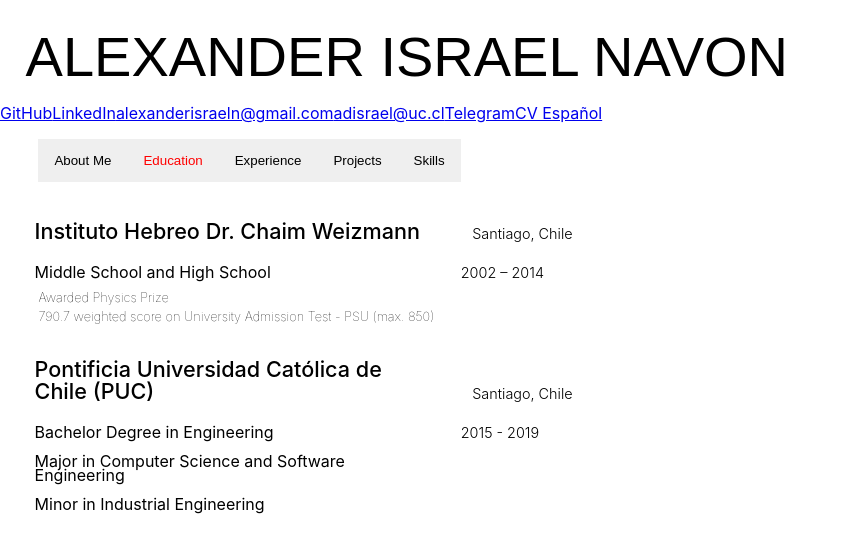
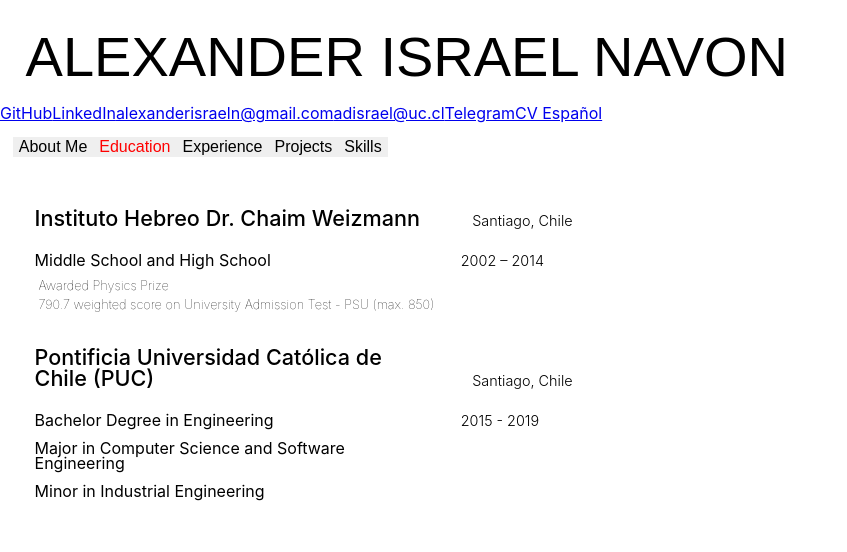
Before and after one commit to adisrael/cv-blog, a React (Create React App) app: page / in a window 1280 px wide. Both pictures are taken after a click on the button "Education". Shown: the top 552 px of the page, without its empty margins (0-847 px from the left). Built offline with nearby package versions, Linux system fonts and the light colour scheme.

Commit message:
navbar refactor

```diff
--- a/src/App.css
+++ b/src/App.css
@@ -1,32 +1,49 @@
 /* NavBar */
 
-ul {
-  list-style-type: none;
-  padding: 0;
-  overflow: hidden;
-  width: 40%;
-  margin-left: 3%;
+div.NavBar {
+  width: 60%;
+  align-content:space-around;
+  /* text-align: center; */
+  padding: 1%;
 }
 
-li {
-  float: left;
-}
-
-li button {
+button.NavItem {
+  margin: 0;
   display: block;
   color: black;
   text-align: center;
-  padding: 14px 16px;
+  /* padding: 14px 16px; */
   text-decoration: none;
   border: none;
+  font-size: 1em;
+  font-weight: 300;
+  display: inline-block;
 }
 
-li button:hover {
+button.NavItem:hover {
   color: red;
 }
 
-li button.active {
+button.NavItem:focus {
+  border: none;
+  outline: 0;
+}
+
+button.NavItem-active {
+  margin: 0;
+  display: block;
   color: red;
+  text-align: center;
+  text-decoration: none;
+  border: none;
+  font-size: 1em;
+  font-weight: 300;
+  display: inline-block;
+}
+
+button.NavItem-active:focus {
+  border: none;
+  outline: 0;
 }
 
 /* Title */
--- a/src/views/components/navbar.js
+++ b/src/views/components/navbar.js
@@ -15,11 +15,11 @@
   render() {
     if (this.props.active) {
       return (
-        <button className="active" onClick={this.onClick}>{this.props.title}</button>
+        <button className="NavItem-active" onClick={this.onClick}>{this.props.title}</button>
       )
     } else {
       return (
-        <button onClick={this.onClick}>{this.props.title}</button>
+        <button className="NavItem" onClick={this.onClick}>{this.props.title}</button>
       )
     }
 
@@ -95,11 +95,11 @@
 
   render() {
     return (
-      <ul>
-        {this.state.sections.map((section, id) => (
-          <li key={id}><NavItem title={section.title} active={section.active} onClick={this.onClick} key={id} id={id}/></li>
-        ))}
-      </ul>
+      <div className="NavBar">
+          {this.state.sections.map((section, id) => (
+            <NavItem title={section.title} active={section.active} onClick={this.onClick} key={id} id={id}/>
+          ))}
+      </div>
     )
   }
 }
```
